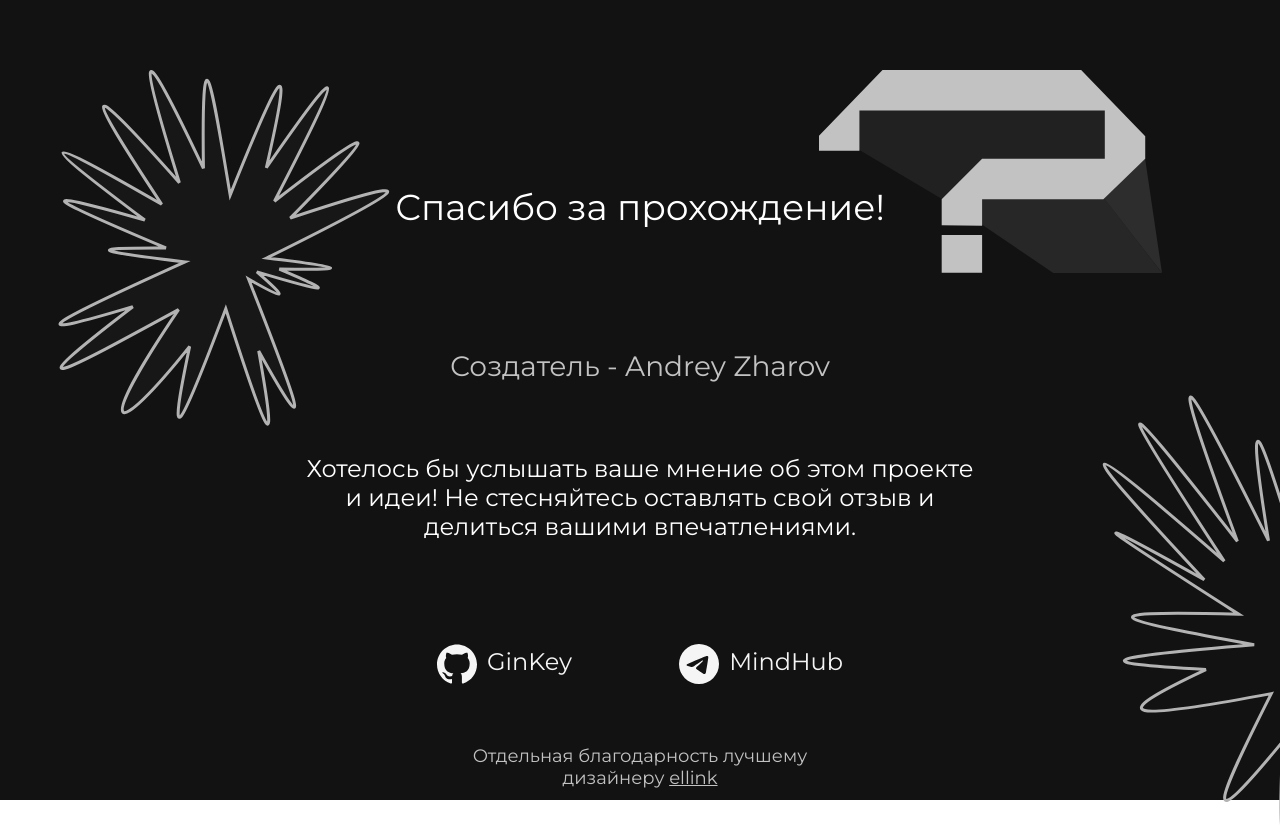
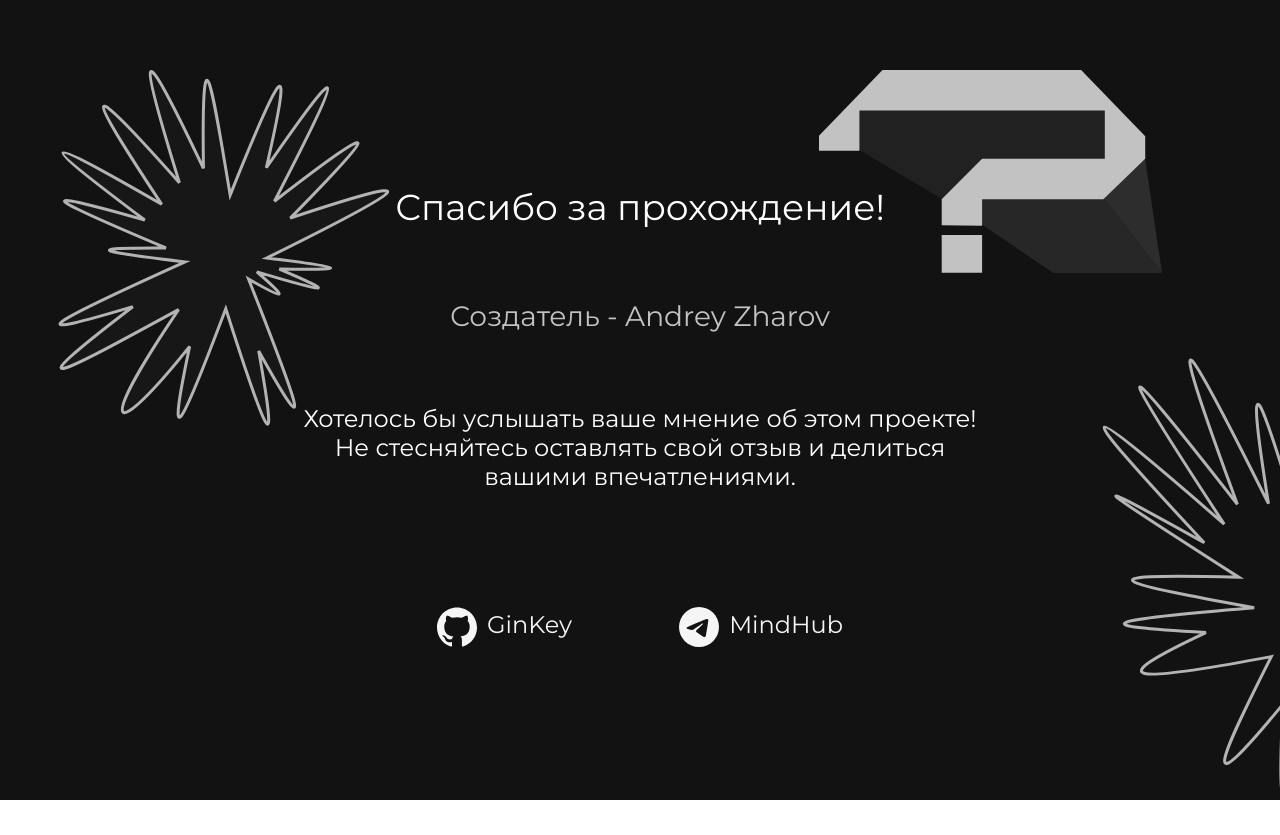
Before and after one commit to GinKey/reactstart, a React (Create React App) app: page /second in a window 1280 px wide. Shown: the top 835 px of the page. After the commit the page ends 800 px from the top, so only its background shows below. Built offline with nearby package versions, Linux system fonts and the light colour scheme.

Commit message:
update scene

```diff
--- a/src/Pages/SecondPage.js
+++ b/src/Pages/SecondPage.js
@@ -23,17 +23,18 @@ function SecondPage() {
                     <img className="hide-on-small-screen" style={{position: "absolute", marginTop:"70px", marginRight: "65%"}} src={vectorLeft} alt="вектор1"/>
                 </div>
                 <div className="creator">
-                    <p  style={{marginTop: "50px", width: "534px", height:"63px"}}>
+                    <p  style={{width: "534px", height:"63px"}}>
                         Создатель - Andrey Zharov
                     </p>
                 </div>
                 <div className="main_text">
                     <p style={{marginTop: "26px", width: "680px"}}>
-                        Хотелось бы услышать ваше мнение об этом проекте и идеи!
+                        Хотелось бы услышать ваше мнение об этом проекте!
+                        <br></br>
                         Не стесняйтесь оставлять свой отзыв и делиться вашими впечатлениями.
                     </p>
                 </div>
-                <div className="links" style={{marginTop: "87px"}}>
+                <div className="links" style={{marginTop: "100px"}}>
                     <div>
                         <div>
                             <a href="https://github.com/GinKey">
@@ -50,7 +51,6 @@ function SecondPage() {
                     </div>
                 </div>
                 <div className="elli" style={{marginTop: "61px"}}>
-                    <p style={{width: "382px"}}>Отдельная благодарность лучшему дизайнеру <a href="https://github.com/ell-ink"><span className="ellink">ellink</span></a></p>
                     <img className="hide-on-small-screen2" style={{position: "absolute", marginTop:"-350px", marginLeft: "88%"}} src={vectorBot} alt="вектор2"/>
                 </div>
             </div>
```
